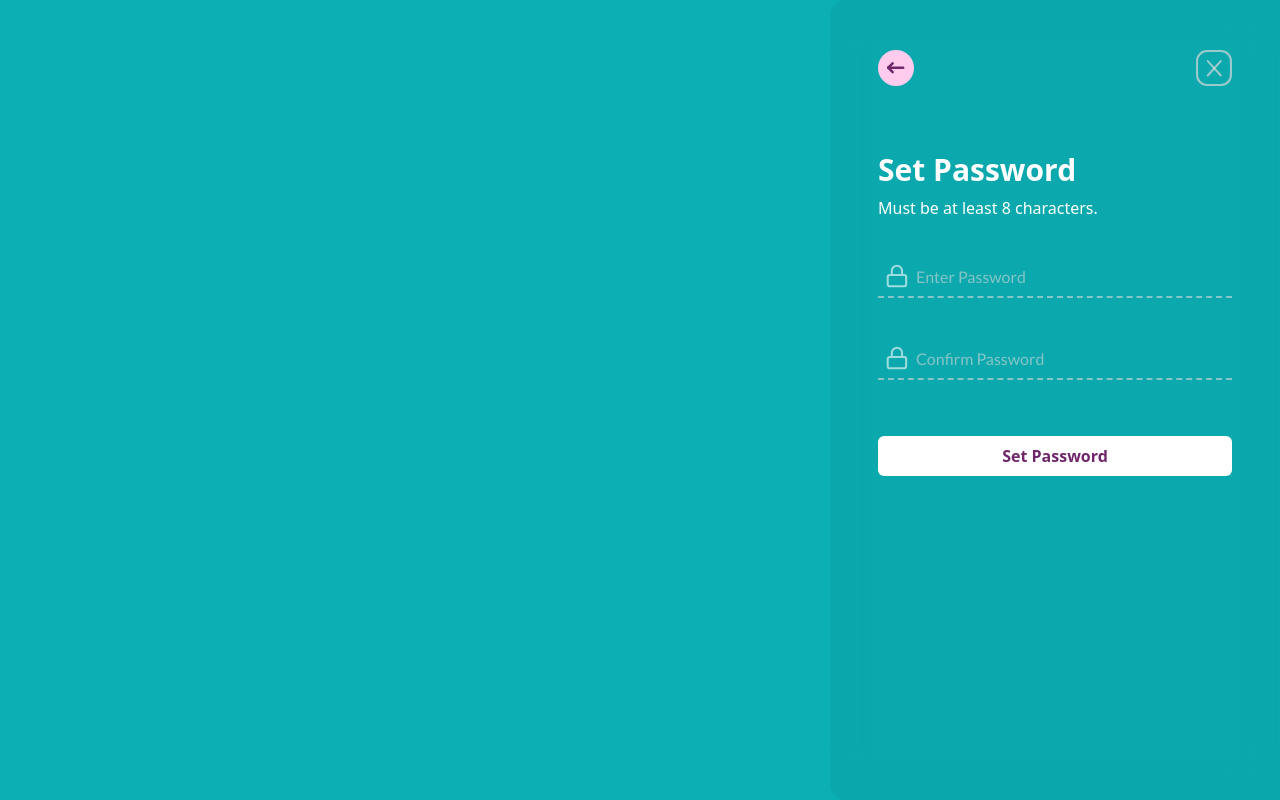
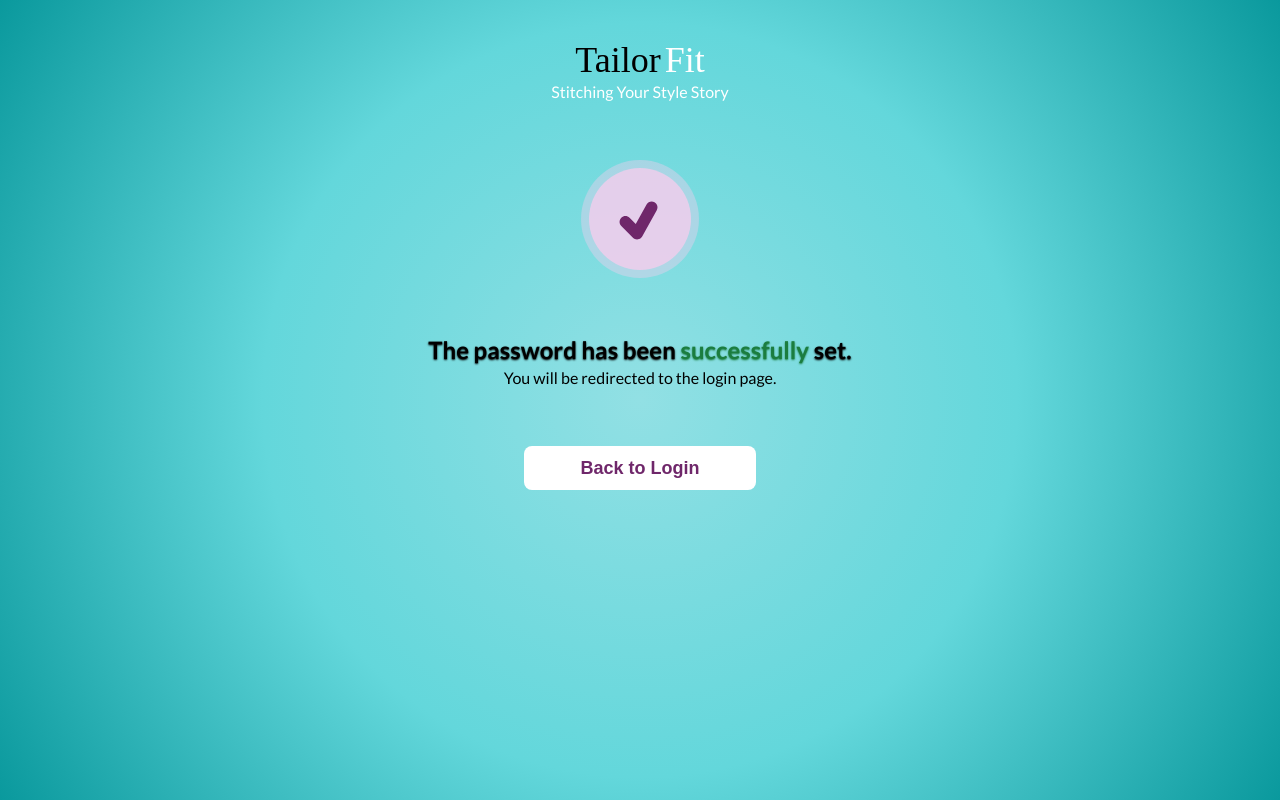
Before and after one commit to jayanth119/Tailor-Fit-frontend, a React (Vite) app: page / in a window 1280 px wide. Built offline with nearby package versions, Linux system fonts and the light colour scheme; a web font is replaced by a local one.

Commit message:
Done with success-screen-password
!!!!

```diff
--- a/src/App.jsx
+++ b/src/App.jsx
@@ -1,13 +1,16 @@
 import './App.css'
 import HomePage from './pages/homePage'
 import SetPasswordScreen from './pages/authentication/setpassword'
+import SuccessScreenPass from './pages/authentication/success-screen-password'
 function App() {
 
   return (
-    // <div className='bg-radient-colour w-screen h-screen'>
-    //   <HomePage/>
-    // </div>
-    <SetPasswordScreen/>
+    <div className='bg-radient-colour w-screen h-screen'>
+    {/* //   <HomePage/> */}
+        <SuccessScreenPass/>
+     </div>
+    // <SetPasswordScreen/>
+
   )
 }
 
--- /dev/null
+++ b/src/pages/authentication/success-screen-password.jsx
@@ -0,0 +1,20 @@
+import MainLogo from "../../components/ui/mainlogo";
+import { TiTick } from "react-icons/ti";
+const SuccessScreenPass=()=>{
+    return(
+        <div className="flex flex-col justify-center items-center p-10 gap-14">
+            <MainLogo/>
+            <div className="bg-[#ffccee5e] rounded-full p-2">
+                <div className="bg-[#ffcceeaf] rounded-full p-4">
+                <TiTick size={70} fill="#6F276A"/>
+                </div>
+            </div>
+            <div className="text-black font-subhead">
+            <p className=" font-bold text-2xl" style={{textShadow:'0px 1px 2px black'}}>The password has been <span className="text-success" style={{textShadow:'0px 1px 2px #1b7d3f'}}>successfully</span> set.</p>
+            You will be redirected to the login page.
+            </div>
+            <button className="text-button font-buttonf font-semibold text-lg bg-white px-14 py-2 rounded-lg">Back to Login</button>
+        </div>
+    )
+}
+export default SuccessScreenPass;
--- a/tailwind.config.js
+++ b/tailwind.config.js
@@ -27,6 +27,7 @@ export default {
         subhead: "#430A3F",
         navitem: "#80292A",
         forgot: "#1854AD",
+        success: "#1B7D3F",
       },
       keyframes: {
         zoomIn: {
```
